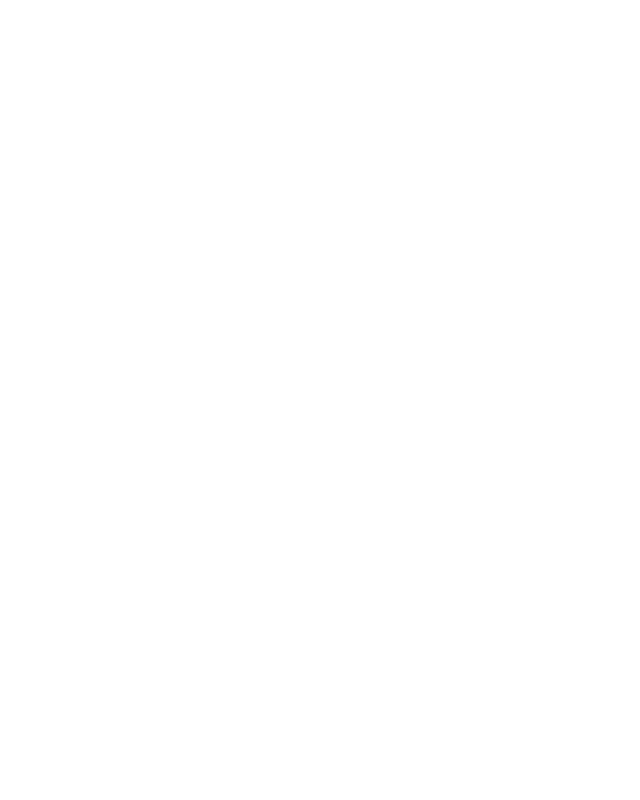
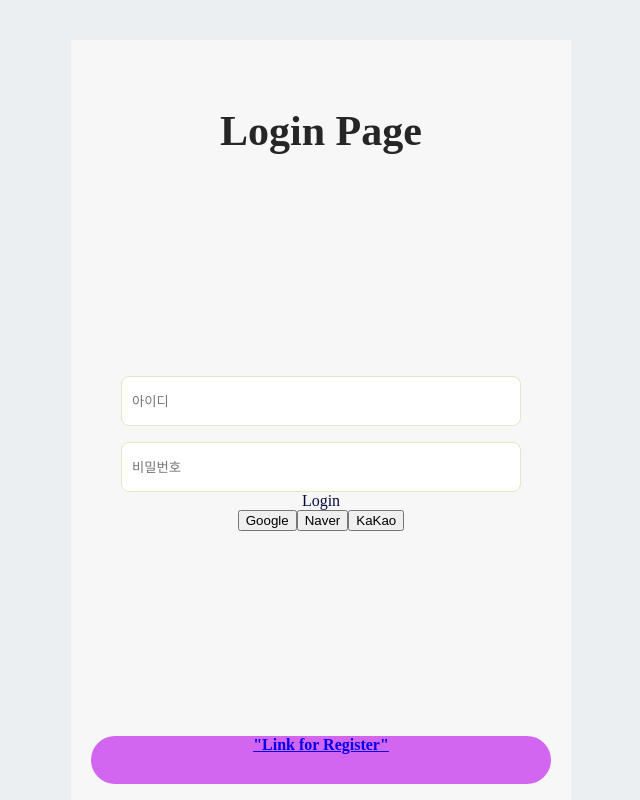
Before and after one commit to onegqueen/front, a React (Create React App) app: page /Login in a window 1280 px wide. Before the commit this address had no page. Shown: the whole page, without its empty margins (319-959 px from the left). Built offline with nearby package versions, Linux system fonts and the light colour scheme.

Commit message:
[11-03] login & timer button 수정

```diff
--- a/src/App.js
+++ b/src/App.js
@@ -5,6 +5,8 @@
 import GlobalStyle from "./GlobalStyles";
 import Stats from "./pages/Stats/Stats";
 import Summary from "./pages/Summary/Summary";
+import LoginPage from "./pages/LoginPage";
+import MyAccountPage from "./pages/MyAccountPage";
 
 function App() {
   return (
@@ -15,6 +17,8 @@
         <Route path="/summary" element={<Summary />}></Route>
         <Route path="/header" element={<Header />}></Route>
         <Route path="/userlist" element={<UserList />}></Route>
+        <Route path="/Login" element={<LoginPage />} />
+        <Route path="/MyAccount" element={<MyAccountPage />} />
       </Routes>
     </>
   );
--- a/src/components/Login/Login.jsx
+++ b/src/components/Login/Login.jsx
@@ -12,20 +12,12 @@
         <S.Input type="text" placeholder="아이디" />
         <S.Input type="password" placeholder="비밀번호" />
         <div>
-          <S.LoginButton>
-            <button>Login</button>
-          </S.LoginButton>
+          <S.LoginButton>Login</S.LoginButton>
         </div>
         <div>
-          <S.snsLogin>
-            <button>Google</button>
-          </S.snsLogin>
-          <S.snsLogin>
-            <button>Naver</button>
-          </S.snsLogin>
-          <S.snsLogin>
-            <button>KaKao</button>
-          </S.snsLogin>
+          <S.snsLogin>Google</S.snsLogin>
+          <S.snsLogin>Naver</S.snsLogin>
+          <S.snsLogin>KaKao</S.snsLogin>
         </div>
       </S.Form>
       <S.RegisterButton>
--- a/src/components/MyAccount/Timer/Timer.css
+++ b/src/components/MyAccount/Timer/Timer.css
@@ -40,7 +40,7 @@
   transform: translate(-50%, -50%);
 }
 
-button {
+.timerButton {
   outline: none;
   background: transparent;
   border: 1px solid blue;
--- a/src/components/MyAccount/Timer/Timer.jsx
+++ b/src/components/MyAccount/Timer/Timer.jsx
@@ -54,13 +54,23 @@
         <p>{formatTime()}</p>
         <div className="buttons">
           {!isActive && !isPaused ? (
-            <button onClick={TimeStart}>Start</button>
+            <button className="timerButton" onClick={TimeStart}>
+              Start
+            </button>
           ) : isPaused ? (
-            <button onClick={TimePause}>Pause</button>
+            <button className="timerButton" onClick={TimePause}>
+              Pause
+            </button>
           ) : (
-            <button onClick={TimeResume}>Resume</button>
+            <button className="timerButton" onClick={TimeResume}>
+              Resume
+            </button>
           )}
-          <button onClick={TimeReset} disabled={!isActive}>
+          <button
+            className="timerButton"
+            onClick={TimeReset}
+            disabled={!isActive}
+          >
             Reset
           </button>
         </div>
```
